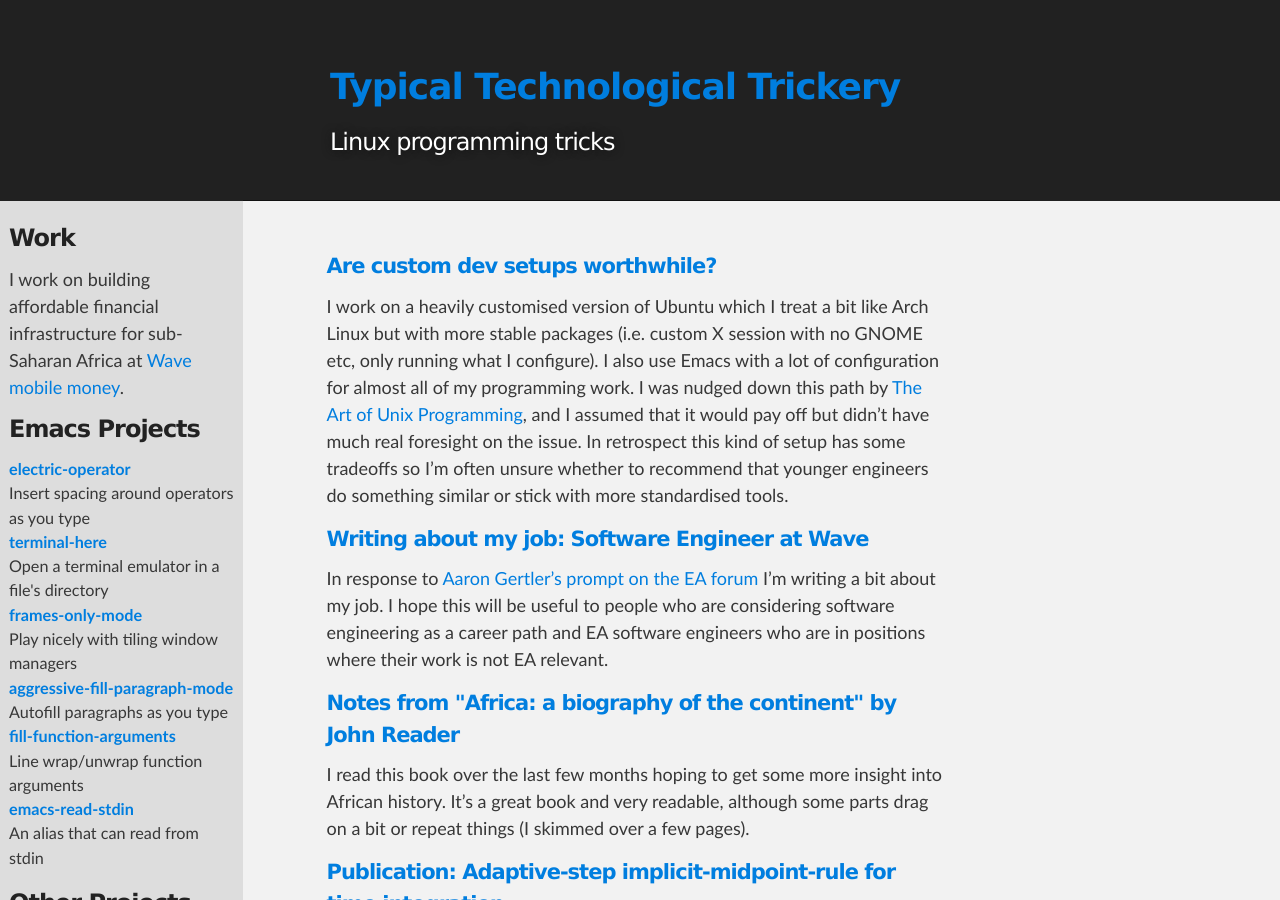
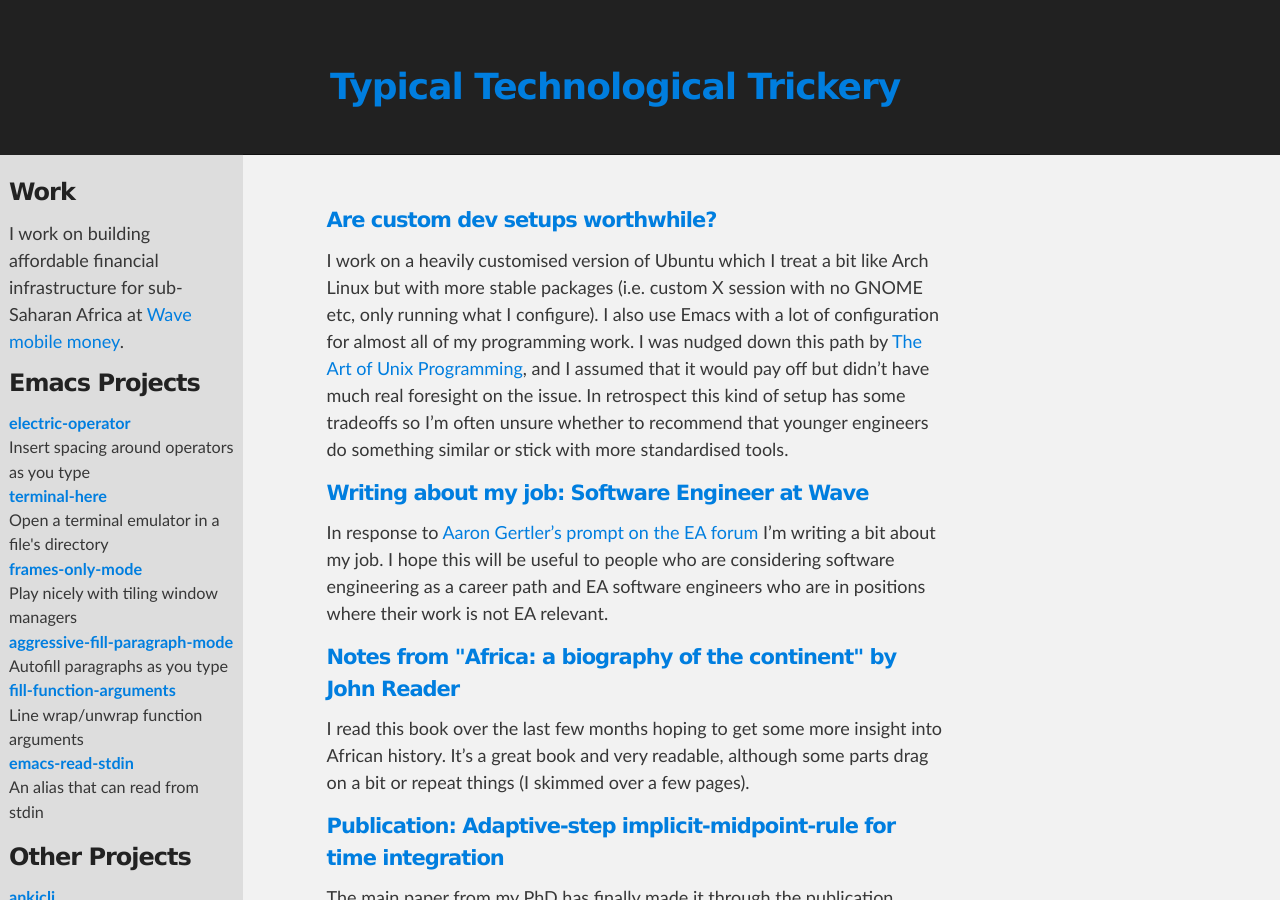
Before and after one commit to davidshepherd7/blog, a Jekyll site: the page built from index.html, in a window 1280 px wide and 900 px high. Built offline with Jekyll 4.4.1, drawn with Linux system fonts in a browser that asks for light colours.

Commit message:
Tagline is not really true anymore, remove it

```diff
--- a/_layouts/default.html
+++ b/_layouts/default.html
@@ -25,8 +25,6 @@
       <header class="inner">
         <h1 class="title"><a href="{{site.url}}">
             {{ site.name }}</a></h1>
-        <!-- <a class="extra" href="/">home</a> -->
-        <h6 id="project_tagline">Linux programming tricks</h6>
       </header>
     </div>
 
```
